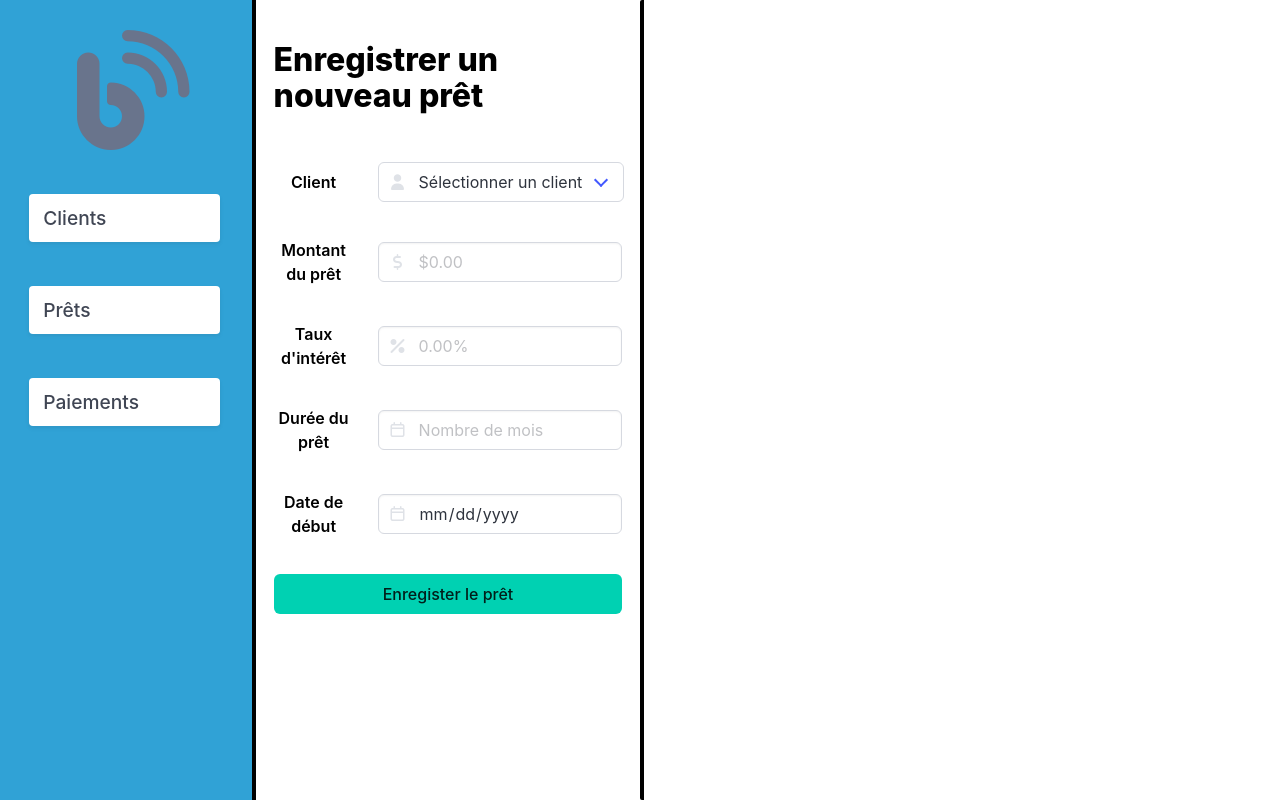
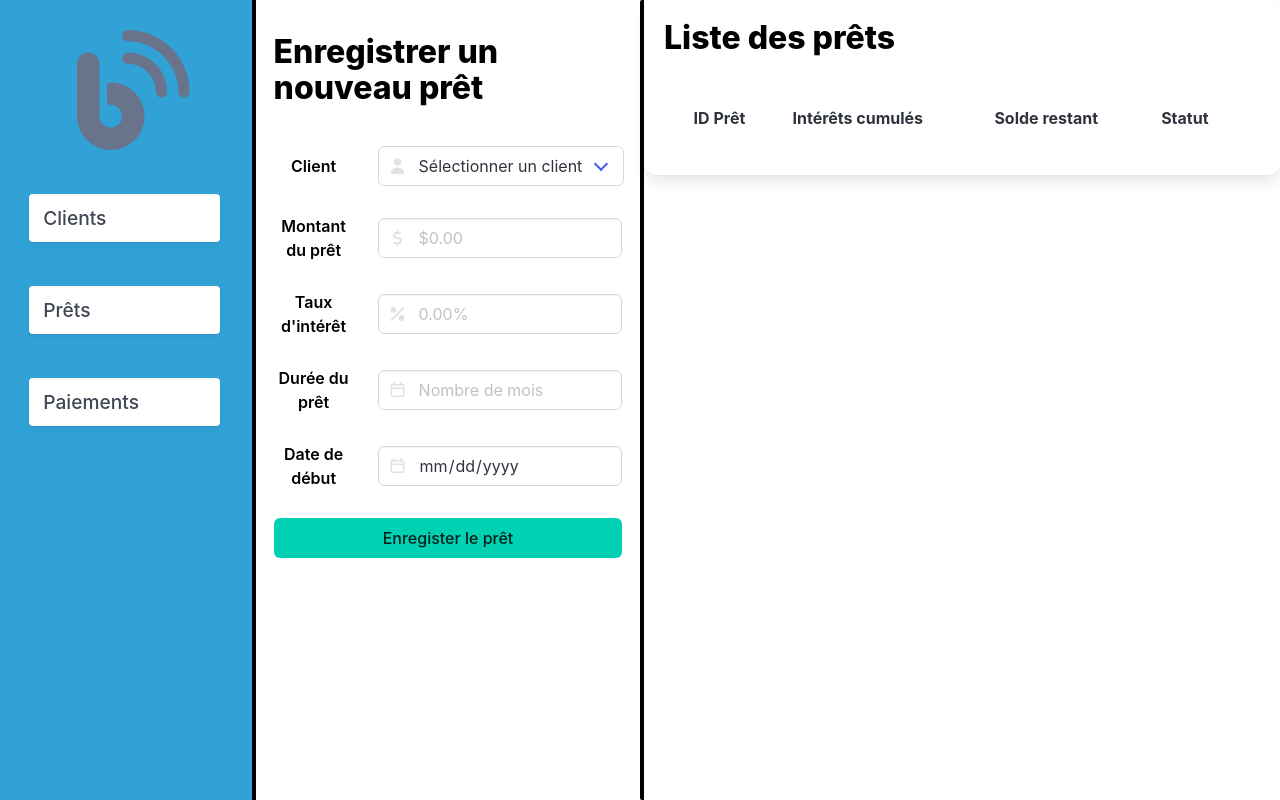
Before and after one commit to raph4e/Tp-ApplicationsWeb, a plain HTML site: page client/gestionPrêts.html in a window 1280 px wide. Drawn offline with nearby package versions, Linux system fonts and the light colour scheme; no server answers.

Commit message:
Fix ajout pret

```diff
--- a/client/gestionPrêts.html
+++ b/client/gestionPrêts.html
@@ -51,7 +51,7 @@
                             <div class="control has-icons-left">
                                 <div class="select">
                                     <select id="selectDropDownMenuNomsClients">
-                                        <option value= "0" selected>Sélectionner un client</option>
+                                        <option value="0" selected>Sélectionner un client</option>
                                     </select>
                                     <span class="icon is-normal is-left">
                                         <i class="fa-solid fa-user"></i>
@@ -140,7 +140,19 @@
             <!-- Calcule automatiquement intérêts cumulés, solde restant, statut (ACTIF, REMBOURSÉ, EN RETARD).-->
         </div>
         <div class="partieDroite">
-            <div class="tableau"></div>
+            <div class="div-tableau box">
+                <h1 class="title titleColor">Liste des prêts</h1>
+                <div class="tableau">
+                    <table class="table" id="tableauPrets">
+                        <tr>
+                            <th>ID Prêt</th>
+                            <th>Intérêts cumulés</th>
+                            <th>Solde restant</th>
+                            <th>Statut</th>
+                        </tr>
+                    </table>
+                </div>
+            </div>
             <div class="selection"></div>
         </div>
 
--- a/client/style.css
+++ b/client/style.css
@@ -56,10 +56,10 @@ main {
 .formulaire {
     display: flex;
     flex-wrap: wrap;
-    gap: 1.5em;
+    gap: 1em;
     padding: 1.1em;
     flex-direction: column;
-    margin-top: 1.5em;
+    margin-top: 1em;
 }
 
 #formClient {
--- a/serveur/app.js
+++ b/serveur/app.js
@@ -176,7 +176,7 @@ app.post('/addPret', async (req, res) => {
         const numPret = Number(montantPret)
         const numInteret = Number(interet)
         const numDuree = Number(duree)
-        const date_dateDebut = new Date(dateDebut)
+        const date_dateDebut = dateDebut
         // checks pour voir si un des champs est vide
         if (!idClient) {
             return res.status(400).json({ error: "Champ 'idClient' non rempli" })
```
Also changed, not shown: 2 other files.
